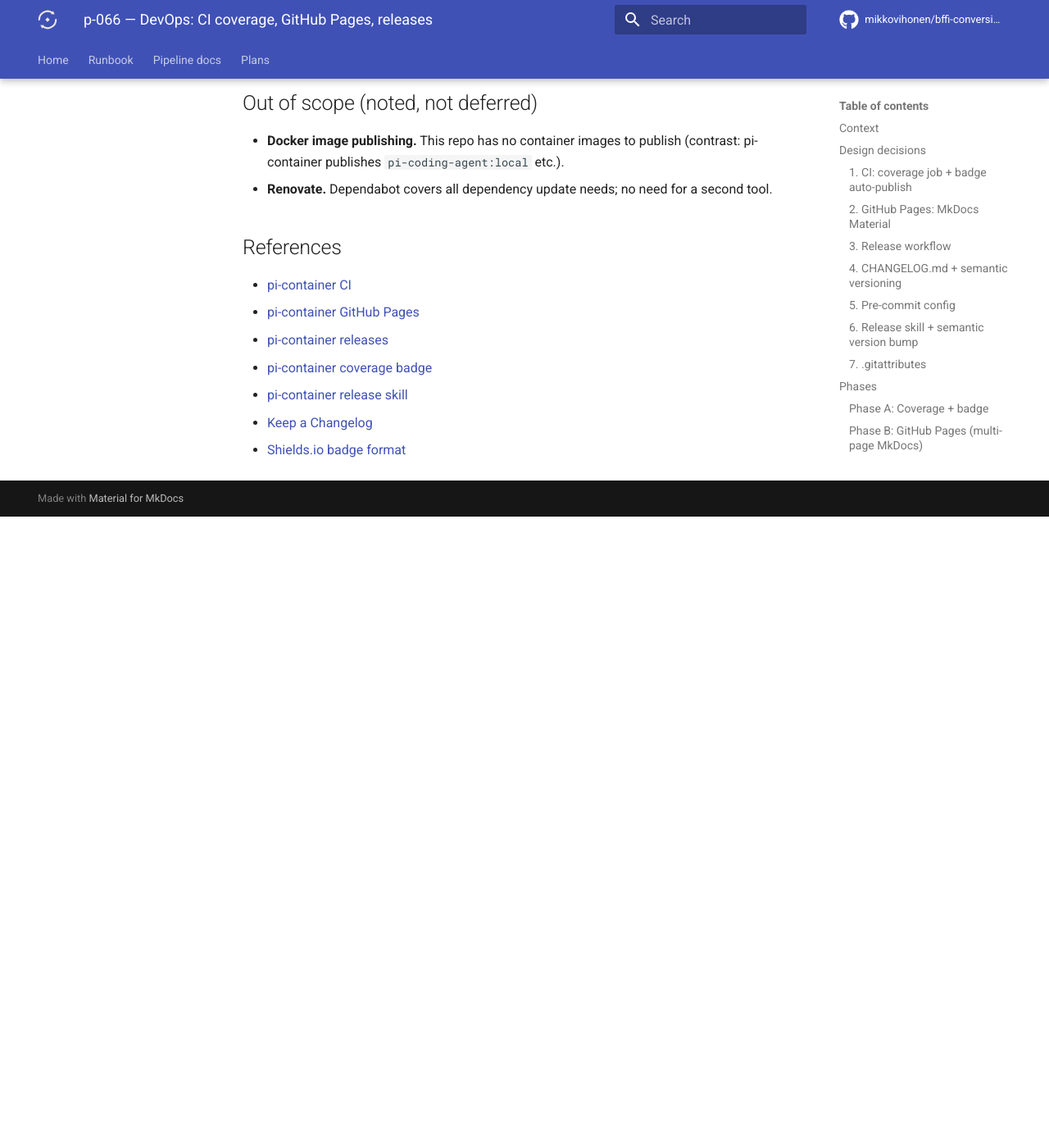
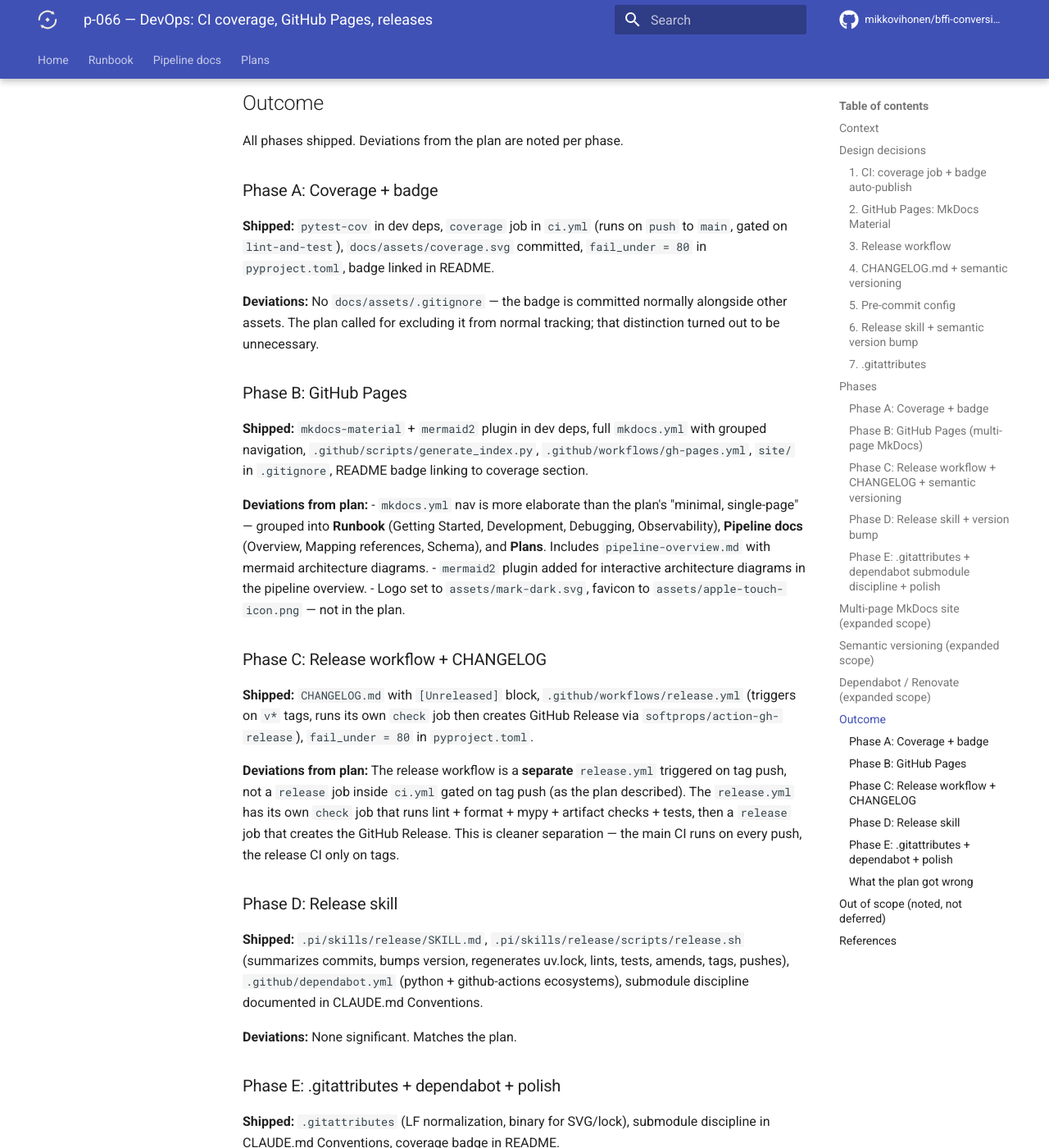
Before and after one commit to mikkovihonen/bffi-conversion-pipeline, an MkDocs documentation site: the page built from docs/plans/p-066-devops-ci-release.md, in a window 1280 px wide and 1400 px high, scrolled down 7315 px. Shown: the whole window at 82% size. Built offline with MkDocs 1.6.1 and Material for MkDocs 9.7.7, drawn with Linux system fonts in a browser that asks for light colours; comment, search, counter and statistics services are not loaded; before the commit the page ends 7945 px from its top, so only the background shows below that; some of the changed text lies outside the part shown.

Commit message:
chore: docs cleanup

```diff
--- a/docs/plans/p-066-devops-ci-release.md
+++ b/docs/plans/p-066-devops-ci-release.md
@@ -227,6 +227,50 @@
 a separate concern: the operator reviews the diff, regenerates mapping docs
 (`--check` will catch drift), and lands them in their own commit.
 
+## Outcome
+
+All phases shipped. Deviations from the plan are noted per phase.
+
+### Phase A: Coverage + badge
+
+**Shipped:** `pytest-cov` in dev deps, `coverage` job in `ci.yml` (runs on `push` to `main`, gated on `lint-and-test`), `docs/assets/coverage.svg` committed, `fail_under = 80` in `pyproject.toml`, badge linked in README.
+
+**Deviations:** No `docs/assets/.gitignore` — the badge is committed normally alongside other assets. The plan called for excluding it from normal tracking; that distinction turned out to be unnecessary.
+
+### Phase B: GitHub Pages
+
+**Shipped:** `mkdocs-material` + `mermaid2` plugin in dev deps, full `mkdocs.yml` with grouped navigation, `.github/scripts/generate_index.py`, `.github/workflows/gh-pages.yml`, `site/` in `.gitignore`, README badge linking to coverage section.
+
+**Deviations from plan:**
+- `mkdocs.yml` nav is more elaborate than the plan's "minimal, single-page" — grouped into **Runbook** (Getting Started, Development, Debugging, Observability), **Pipeline docs** (Overview, Mapping references, Schema), and **Plans**. Includes `pipeline-overview.md` with mermaid architecture diagrams.
+- `mermaid2` plugin added for interactive architecture diagrams in the pipeline overview.
+- Logo set to `assets/mark-dark.svg`, favicon to `assets/apple-touch-icon.png` — not in the plan.
+
+### Phase C: Release workflow + CHANGELOG
+
+**Shipped:** `CHANGELOG.md` with `[Unreleased]` block, `.github/workflows/release.yml` (triggers on `v*` tags, runs its own `check` job then creates GitHub Release via `softprops/action-gh-release`), `fail_under = 80` in `pyproject.toml`.
+
+**Deviations from plan:** The release workflow is a **separate** `release.yml` triggered on tag push, not a `release` job inside `ci.yml` gated on tag push (as the plan described). The `release.yml` has its own `check` job that runs lint + format + mypy + artifact checks + tests, then a `release` job that creates the GitHub Release. This is cleaner separation — the main CI runs on every push, the release CI only on tags.
+
+### Phase D: Release skill
+
+**Shipped:** `.pi/skills/release/SKILL.md`, `.pi/skills/release/scripts/release.sh` (summarizes commits, bumps version, regenerates uv.lock, lints, tests, amends, tags, pushes), `.github/dependabot.yml` (python + github-actions ecosystems), submodule discipline documented in CLAUDE.md Conventions.
+
+**Deviations:** None significant. Matches the plan.
+
+### Phase E: .gitattributes + dependabot + polish
+
+**Shipped:** `.gitattributes` (LF normalization, binary for SVG/lock), submodule discipline in CLAUDE.md Conventions, coverage badge in README.
+
+**Deviations from plan:**
+- GitHub Pages badge not added to README — the plan called for it but it wasn't implemented.
+- Semver badge not added to README — same.
+- CLAUDE.md updated with semantic versioning convention and submodule discipline (as planned).
+
+### What the plan got wrong
+
+The `validate_versions.py` callout in the plan was correct — it's intentionally thin (only tag ↔ pyproject sync, no `schema_version`) and the release skill handles it inline. The plan's call to "don't build it" held.
+
 ## Out of scope (noted, not deferred)
 
 - **Docker image publishing.** This repo has no container images to publish
```
Also changed, not shown: other parts of docs/plans/p-066-devops-ci-release.md (+1 -1 lines), docs/plans/README.md (+1 -1 lines).
